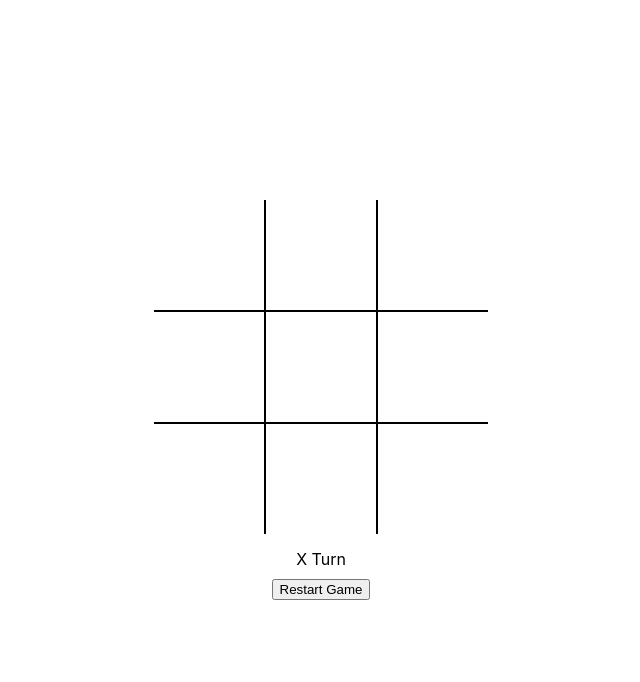
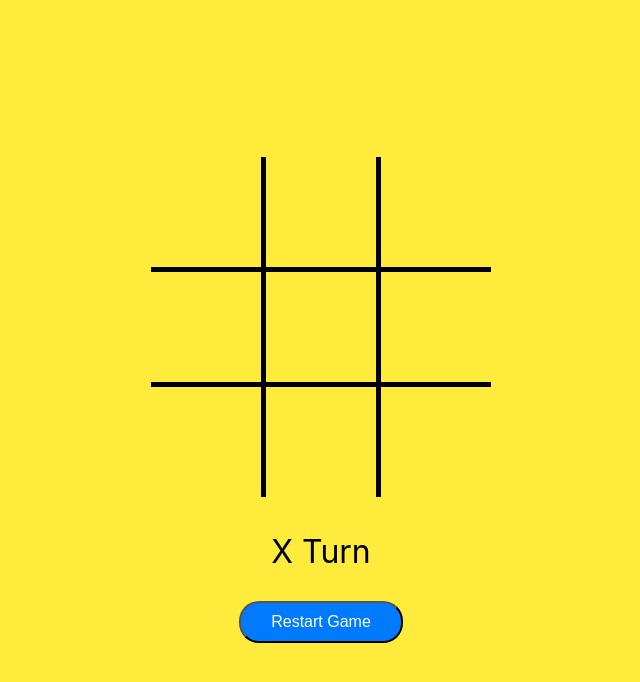
Before and after one commit to sdm125/tictactoe, a React (Create React App) app: page / in a window 1280 px wide. Shown: the top 682 px of the page, without its empty margins (319-959 px from the left). Built offline with nearby package versions, Linux system fonts and the light colour scheme.

Commit message:
Update styles

```diff
--- a/package.json
+++ b/package.json
@@ -30,5 +30,8 @@
       "last 1 firefox version",
       "last 1 safari version"
     ]
+  },
+  "devDependencies": {
+    "jest": "^25.1.0"
   }
 }
--- a/src/App.css
+++ b/src/App.css
@@ -6,6 +6,7 @@
   justify-content: center;
   align-items: center;
   height: 100vh;
+  background: #ffeb3b;
 }
 
 .grid-row {
@@ -20,9 +21,28 @@
   width: 50px;
 }
 .grid-cell:not(:nth-child(3)) {
-  border-right: 2px solid;
+  border-right: 5px solid;
 }
 
 .grid-row:not(:last-child) {
-  border-bottom: 2px solid;
+  border-bottom: 5px solid;
 }
+
+.reset-btn {
+  padding: 10px 30px;
+  font-size: 1rem;
+  color: #fff;
+  background: #007bff;
+  border-radius: 20px;
+  transition: background 250ms;
+}
+
+.game-status-msg {
+  text-align: center;
+  margin: 20px 0;
+  font-size: 2rem;
+}
+
+.reset-btn:hover {
+  background: #0067d5;
+}
--- a/src/App.js
+++ b/src/App.js
@@ -4,6 +4,7 @@ import PlayerContextProvider from './contexts/PlayerContext';
 import PlayerTurn from './components/PlayerTurn';
 import Grid from './components/Grid';
 import GameOutcome from './components/GameOutcome';
+import ResetButton from './components/ResetButton';
 import './App.css';
 
 function App() {
@@ -12,8 +13,11 @@ function App() {
       <PlayerContextProvider>
         <GridContextProvider>
           <Grid />
-          <PlayerTurn />
-          <GameOutcome />
+          <div className='game-status-msg'>
+            <PlayerTurn />
+            <GameOutcome />
+          </div>
+          <ResetButton />
         </GridContextProvider>
       </PlayerContextProvider>
     </div>
--- a/src/components/GameOutcome.js
+++ b/src/components/GameOutcome.js
@@ -1,7 +1,6 @@
 import React, { useContext } from 'react';
 import { PlayerContext } from '../contexts/PlayerContext';
 import { GridContext } from '../contexts/GridContext';
-import ResetButton from './ResetButton';
 
 const GameOutcome = () => {
   const { players, isDraw } = useContext(PlayerContext);
@@ -20,7 +19,6 @@ const GameOutcome = () => {
       ) : (
         <div style={{ textAlign: 'center' }}>Draw!</div>
       )}
-      <ResetButton />
     </div>
   );
 };
--- a/src/components/ResetButton.js
+++ b/src/components/ResetButton.js
@@ -8,6 +8,7 @@ const ResetButton = () => {
 
   return (
     <button
+      class='reset-btn'
       onClick={() => {
         gridDispatch({ type: 'RESET_GRID' });
         playerDispatch({ type: 'RESET_PLAYERS' });
```
Also changed, not shown: 1 other file (tests, documents, lock files or other folders).
